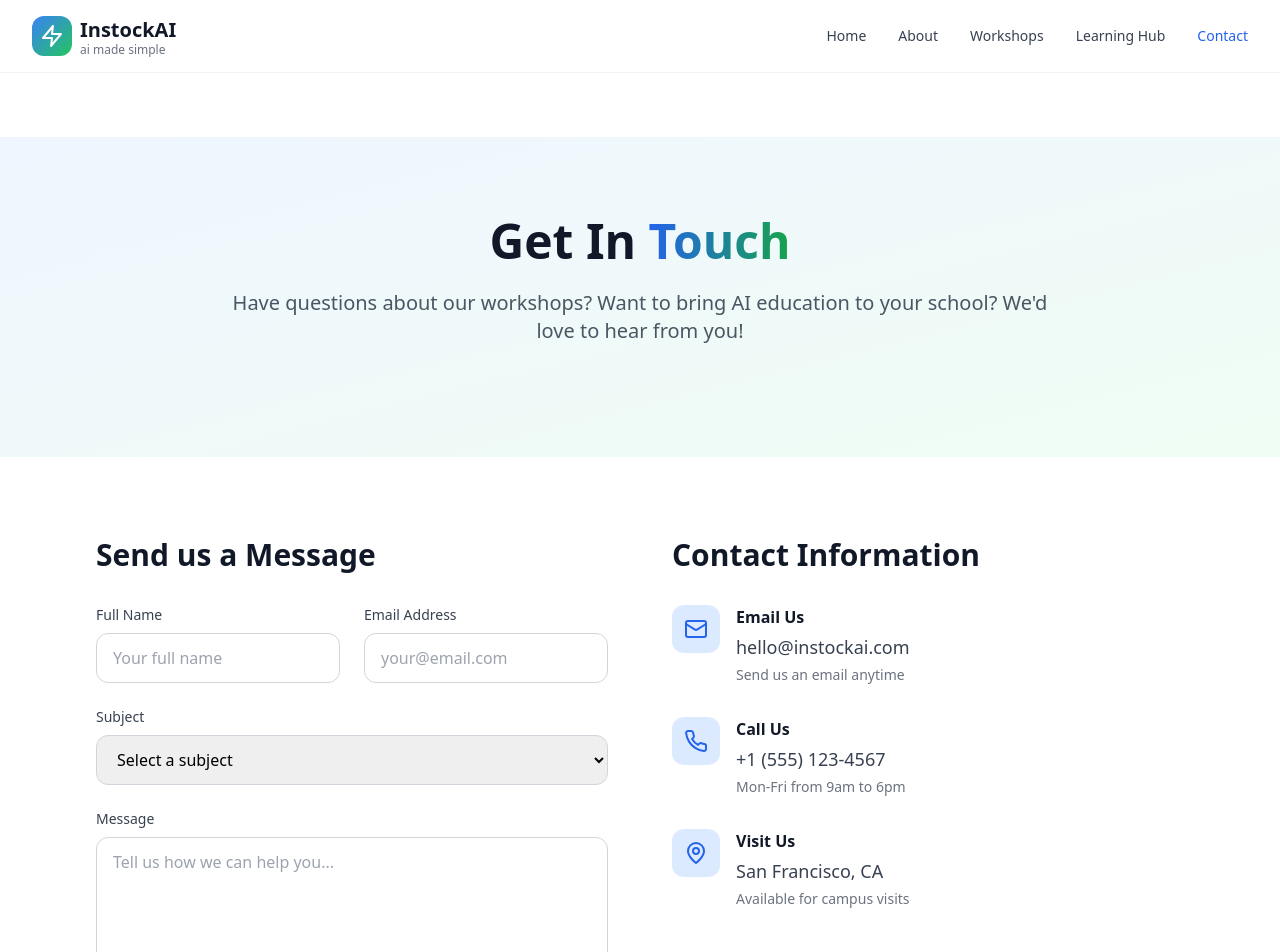
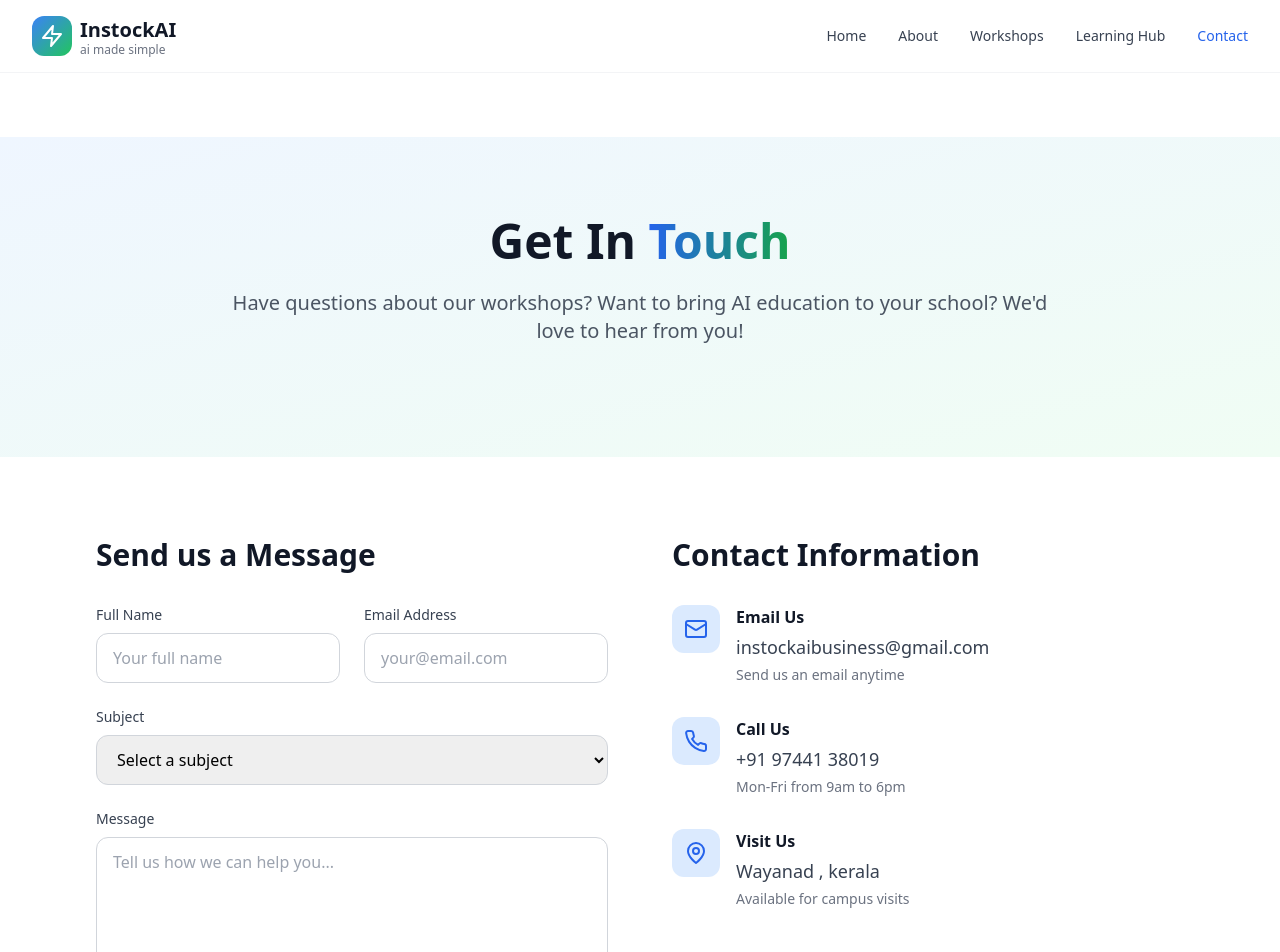
Before and after one commit to Minhajms/instock.ai, a React (Vite) app: page /contact in a window 1280 px wide. Shown: the top 952 px of the page. Built offline with nearby package versions, Linux system fonts and the light colour scheme.

Commit message:
Update ContactPage.tsx

```diff
--- a/src/pages/ContactPage.tsx
+++ b/src/pages/ContactPage.tsx
@@ -27,19 +27,19 @@ const ContactPage = () => {
     {
       icon: <Mail className="w-6 h-6" />,
       title: 'Email Us',
-      details: 'hello@instockai.com',
+      details: 'instockaibusiness@gmail.com',
       description: 'Send us an email anytime'
     },
     {
       icon: <Phone className="w-6 h-6" />,
       title: 'Call Us',
-      details: '+1 (555) 123-4567',
+      details: '+91 97441 38019',
       description: 'Mon-Fri from 9am to 6pm'
     },
     {
       icon: <MapPin className="w-6 h-6" />,
       title: 'Visit Us',
-      details: 'San Francisco, CA',
+      details: 'Wayanad , kerala ',
       description: 'Available for campus visits'
     }
   ];
@@ -48,19 +48,19 @@ const ContactPage = () => {
   {
     name: 'Instagram',
     icon: <Instagram className="w-6 h-6" />,
-      url: '#',
+    url: 'https://www.instagram.com/instockai/',
     color: 'hover:text-pink-600'
   },
   {
     name: 'LinkedIn',
     icon: <Linkedin className="w-6 h-6" />,
-      url: '#',
+    url: 'https://www.linkedin.com/company/instockai/?viewAsMember=true',
     color: 'hover:text-blue-600'
   },
   {
     name: 'YouTube',
     icon: <Youtube className="w-6 h-6" />,
-      url: '#',
+    url: 'https://www.youtube.com/@instockai',
     color: 'hover:text-red-600'
   }
 ];
```
Lines whose indentation alone changed are shown as unchanged.
